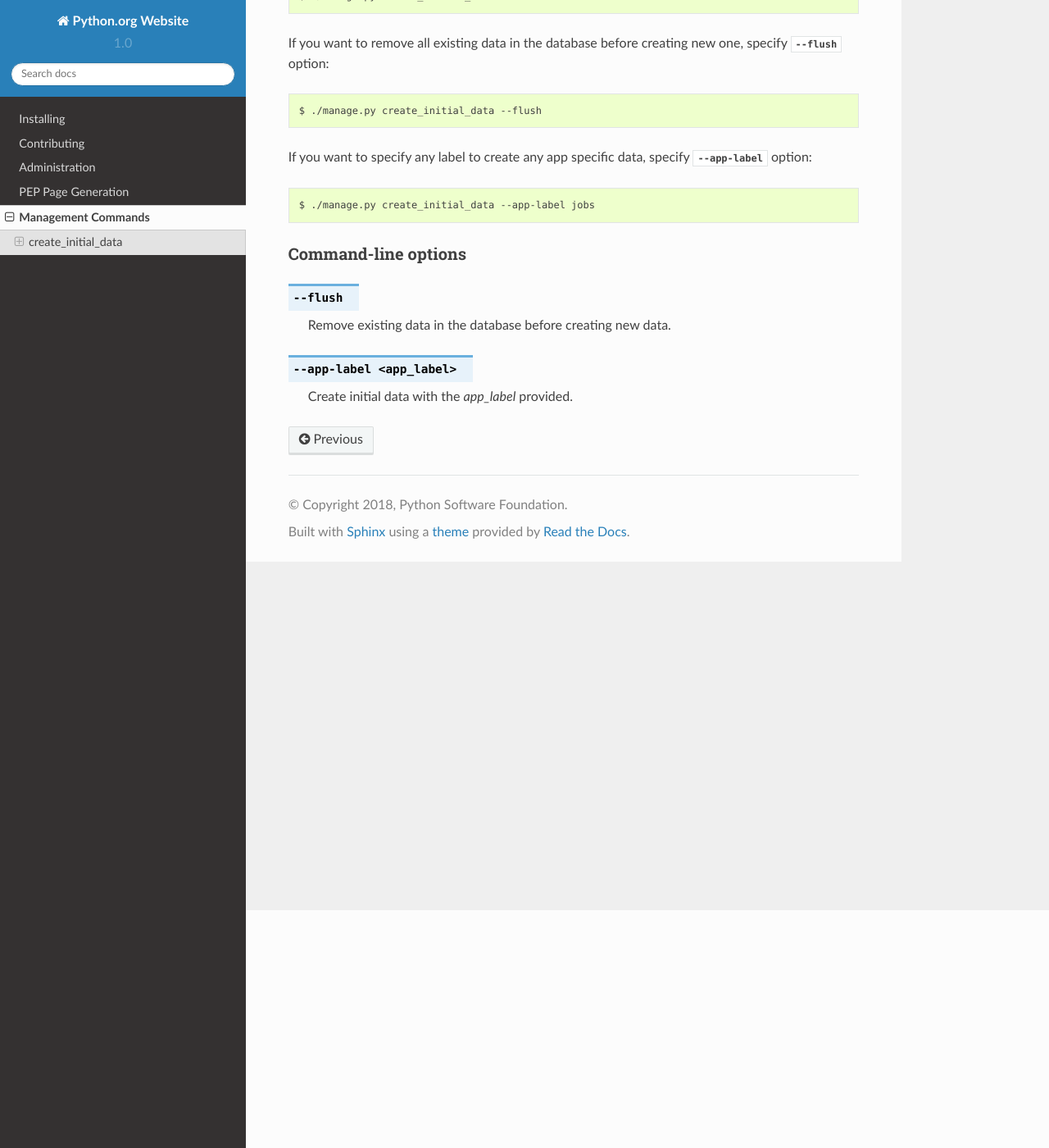
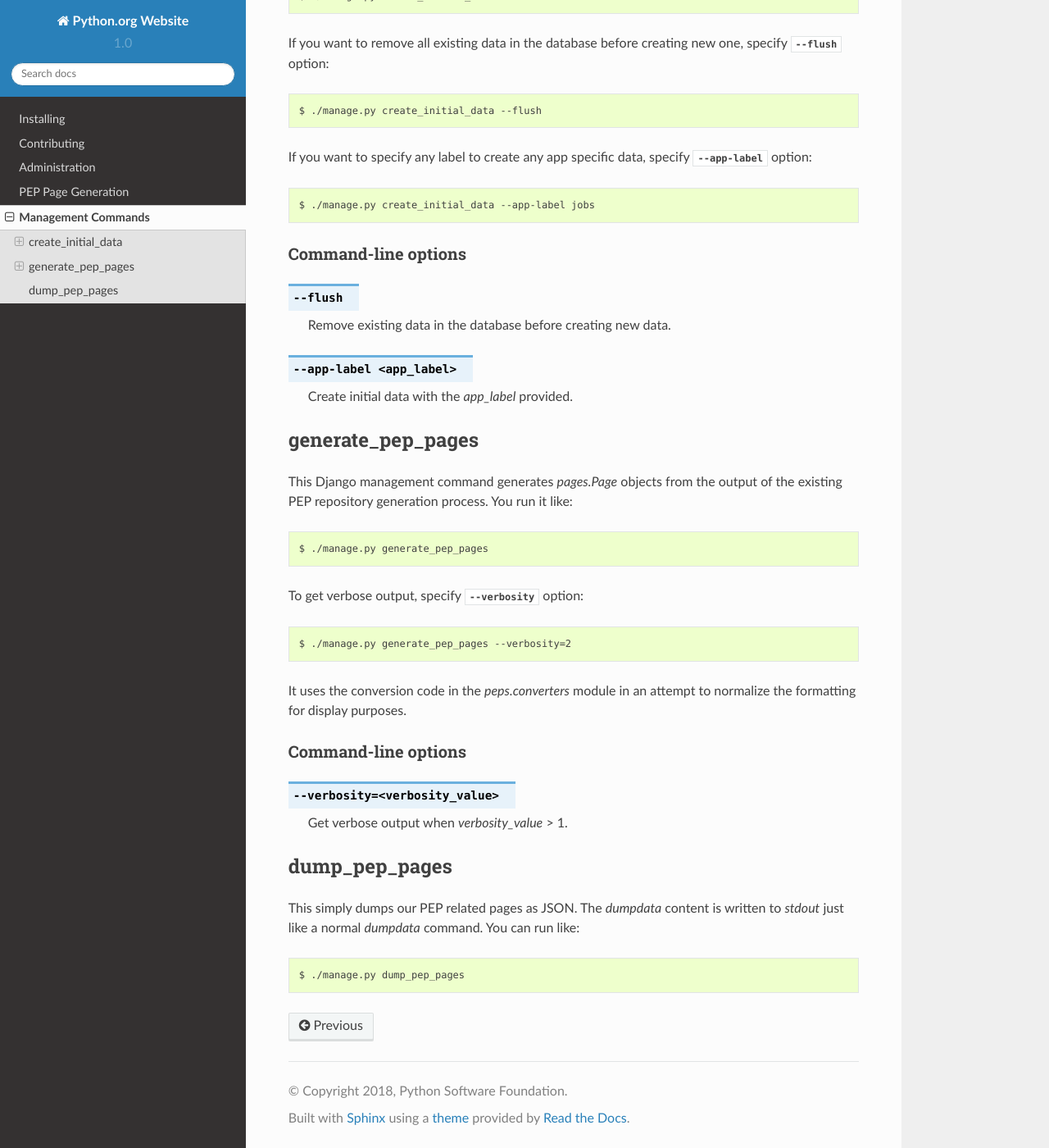
Before and after one commit to python/pythondotorg, a Sphinx documentation site: the page built from docs/source/commands.rst, in a window 1280 px wide and 1400 px high, scrolled down 290 px. Shown: the whole window at 82% size. Built offline with Sphinx 7.4.7 and the Read the Docs theme 2.0.0, drawn with Linux system fonts in a browser that asks for light colours.

Commit message:
Move {generate,dump}_pep_pages docs to commands.rst.

```diff
--- a/docs/source/commands.rst
+++ b/docs/source/commands.rst
@@ -1,3 +1,5 @@
+.. _management-commands
+
 Management Commands
 ===================
 
@@ -33,3 +35,39 @@ Command-line options
 .. option:: --app-label <app_label>
 
    Create initial data with the *app_label* provided.
+
+.. _command-generate-pep-pages:
+
+generate_pep_pages
+------------------
+
+This Django management command generates `pages.Page` objects from the output
+of the existing PEP repository generation process. You run it like::
+
+    $ ./manage.py generate_pep_pages
+
+To get verbose output, specify :option:`--verbosity` option::
+
+    $ ./manage.py generate_pep_pages --verbosity=2
+
+It uses the conversion code in the `peps.converters` module in an attempt to
+normalize the formatting for display purposes.
+
+Command-line options
+^^^^^^^^^^^^^^^^^^^^
+
+.. program:: manage.py generate_pep_pages
+
+.. option:: --verbosity=<verbosity_value>
+
+   Get verbose output when *verbosity_value* > 1.
+
+.. _command-dump-pep-pages:
+
+dump_pep_pages
+--------------
+
+This simply dumps our PEP related pages as JSON. The `dumpdata` content is
+written to `stdout` just like a normal `dumpdata` command. You can run like::
+
+    $ ./manage.py dump_pep_pages
```
Also changed, not shown: docs/source/pep_generation.rst (+3 -24 lines).
